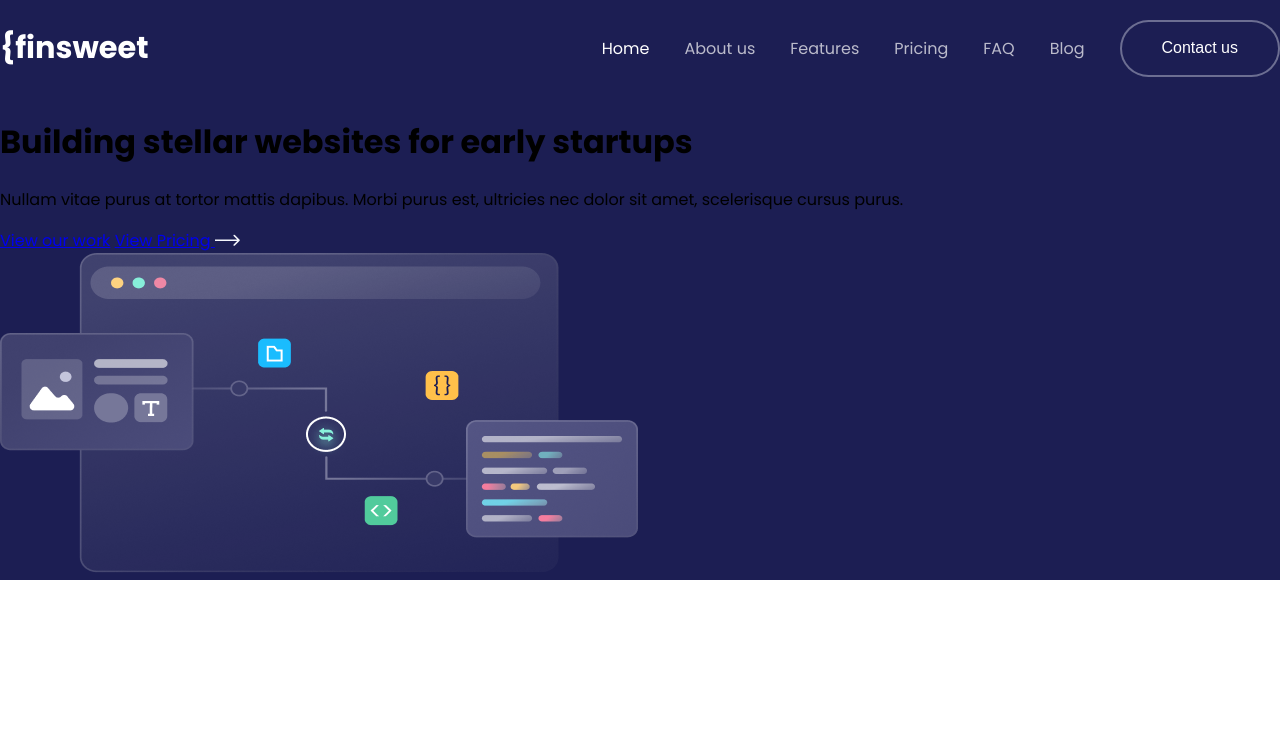
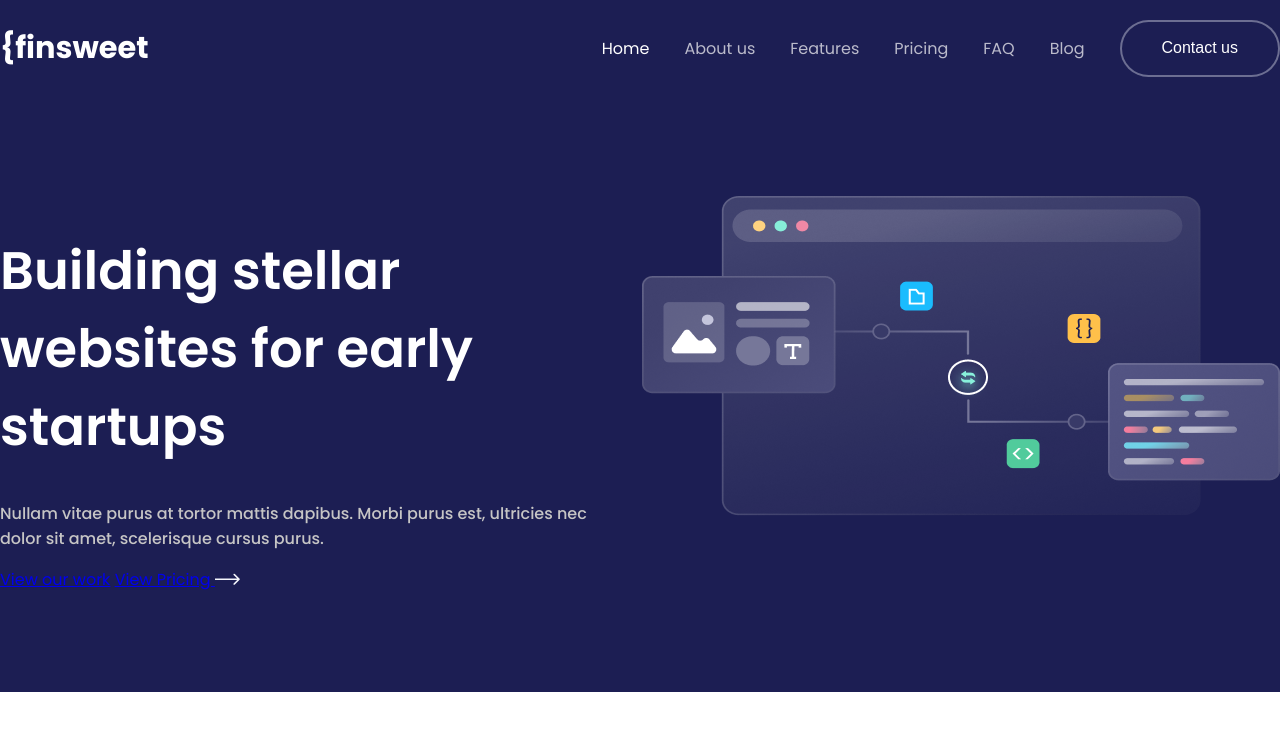
Before and after one commit to MaharobHossain/Responsive-Finsweet-Web-Create, a plain HTML site: page index.html in a window 1280 px wide. Drawn offline with Linux system fonts and the light colour scheme.

Commit message:
Banner section css

```diff
--- a/index.html
+++ b/index.html
@@ -33,7 +33,7 @@
             </div>
 
             <div class="banner">
-                <div class="banner-container">
+                <div class="banner-container display-flex">
 
                     <div class="hero-text">
                         <h1>Building stellar websites for early startups</h1>
--- a/styles/style.css
+++ b/styles/style.css
@@ -17,6 +17,8 @@ body{
 
 
                    /* Header Section Style*/
+
+ /* Navbar section style */
  .container{
    max-width: 1280px;
    margin: 0 auto;
@@ -51,6 +53,34 @@ body{
     border-radius: 41px;
  }
 
+ /* Banner section style */
+ .banner{
+   max-width: 1280px;
+   margin: 0 auto;
+ }
+ .banner-container{
+   padding-top: 100px;
+   padding-bottom: 100px;
+   gap: 30px;
+
+ }
+
+.hero-text {
+   max-width: 50%;
+}
+
+.hero-text h1 {
+   font-size: 3.3rem;
+   font-weight: 600;
+   color: white;
+}
+
+.hero-text p {
+   font-size: 1rem;
+   font-weight: 500;
+   color: #c6c5c5;
+}
+
 
 
 
```
